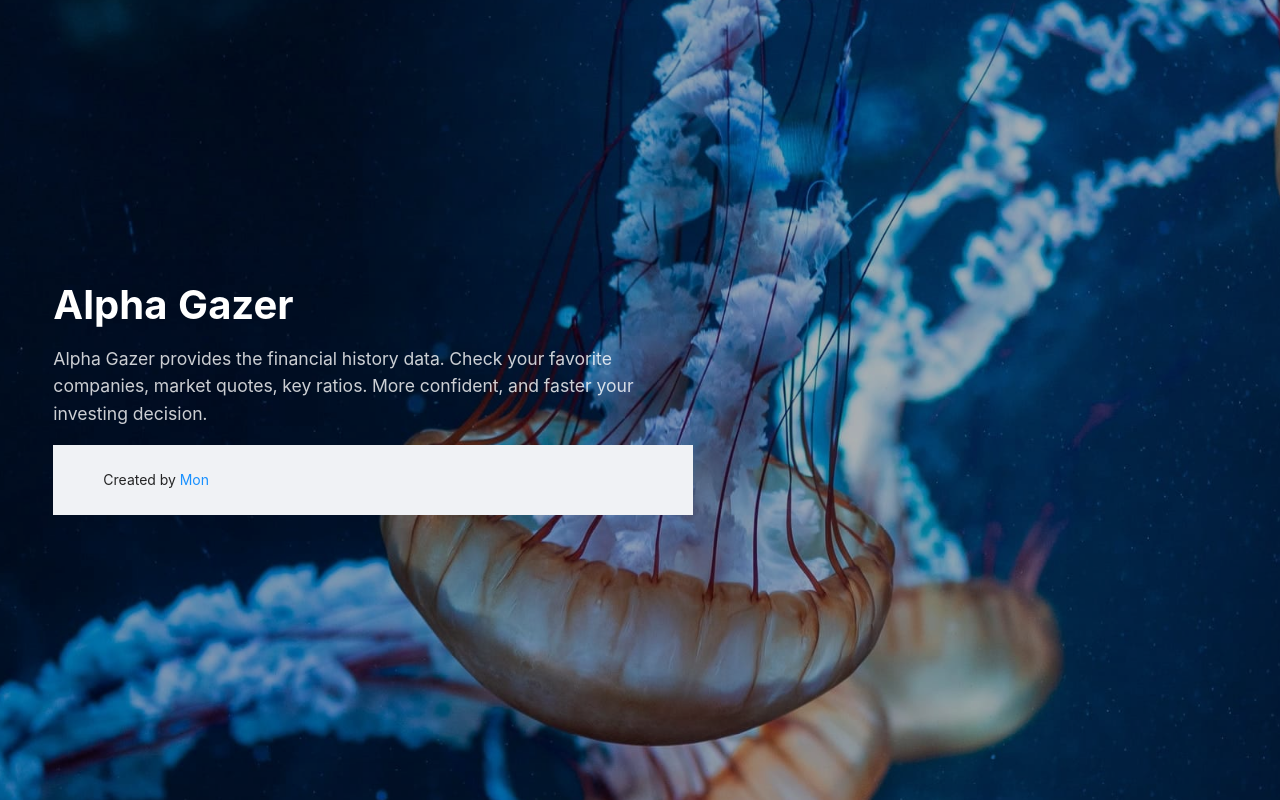
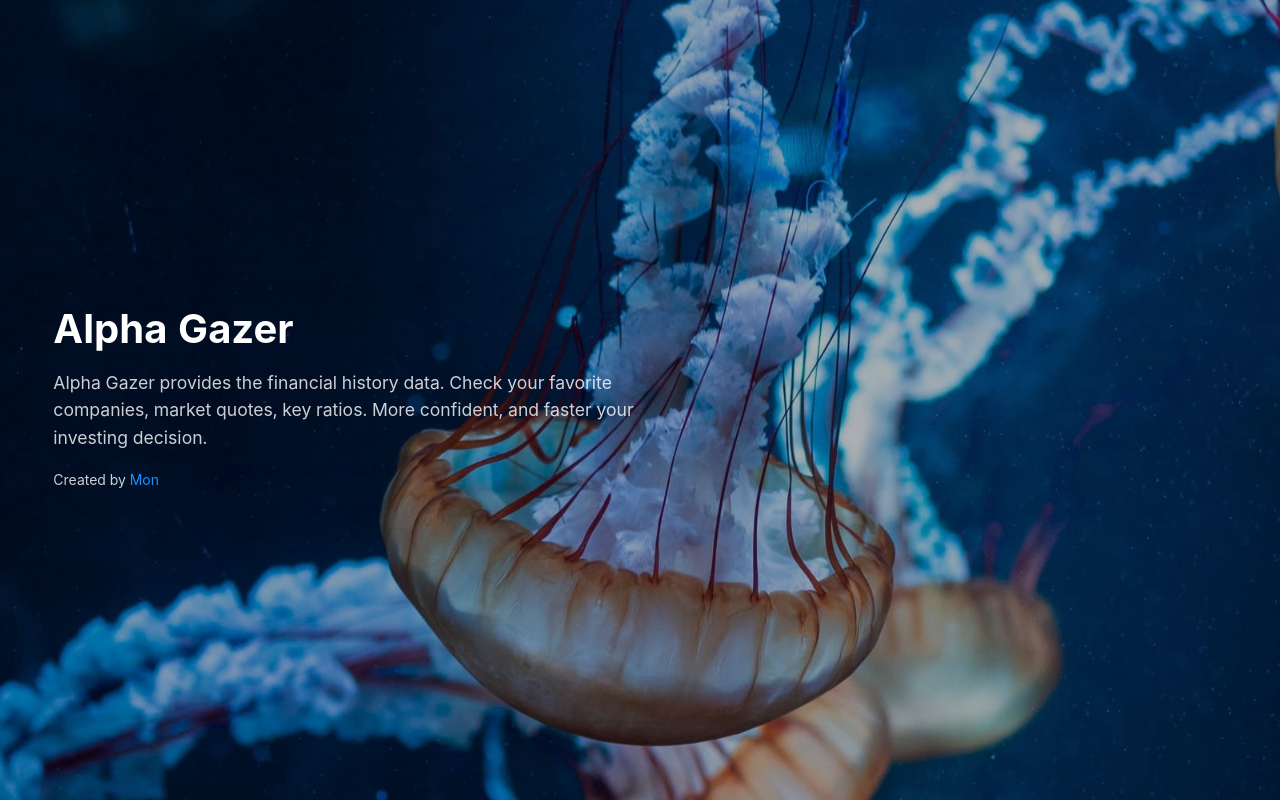
Before and after one commit to big-mon/edgar-viewer, a Next.js app: page / in a window 1280 px wide. Built offline with nearby package versions, Linux system fonts and the light colour scheme.

Commit message:
fix: css order problem

```diff
--- a/src/components/organisms/footer.js
+++ b/src/components/organisms/footer.js
@@ -9,6 +9,7 @@ export default function TopFooter({ children, home }) {
 
   return (
     <>
+      <div className={styles.footerWrapper}>
         {home ? (
           <Footer className={styles.index}>
             Created by{" "}
@@ -35,6 +36,7 @@ export default function TopFooter({ children, home }) {
             </a>
           </Footer>
         )}
+      </div>
     </>
   );
 }
--- a/src/styles/footer.module.scss
+++ b/src/styles/footer.module.scss
@@ -1,3 +1,4 @@
+.footerWrapper {
   .footer {
     text-align: center;
 
@@ -11,3 +12,4 @@
     color: rgba(255, 255, 255, 0.8);
     background: transparent;
   }
+}
```
Lines whose indentation alone changed are shown as unchanged.
